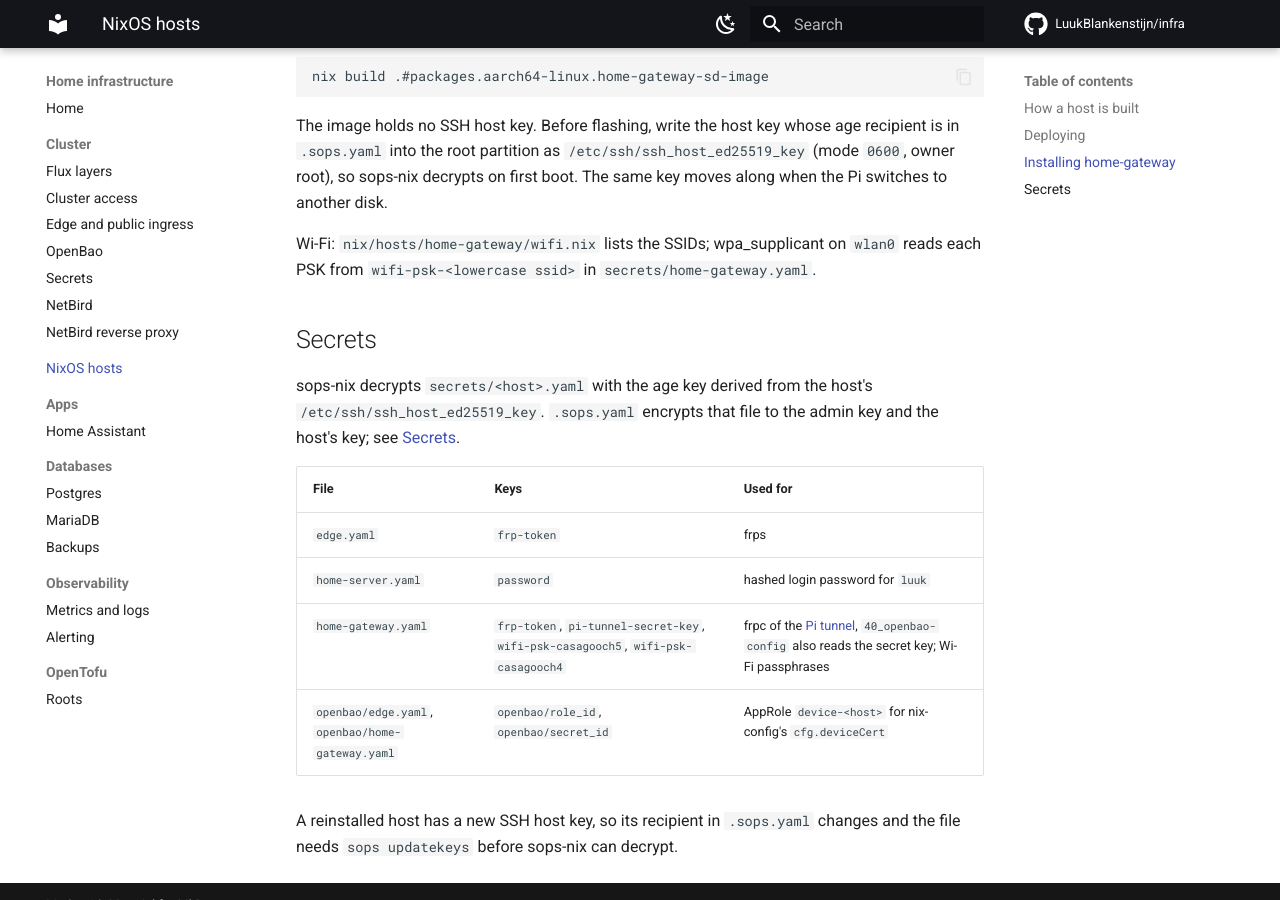
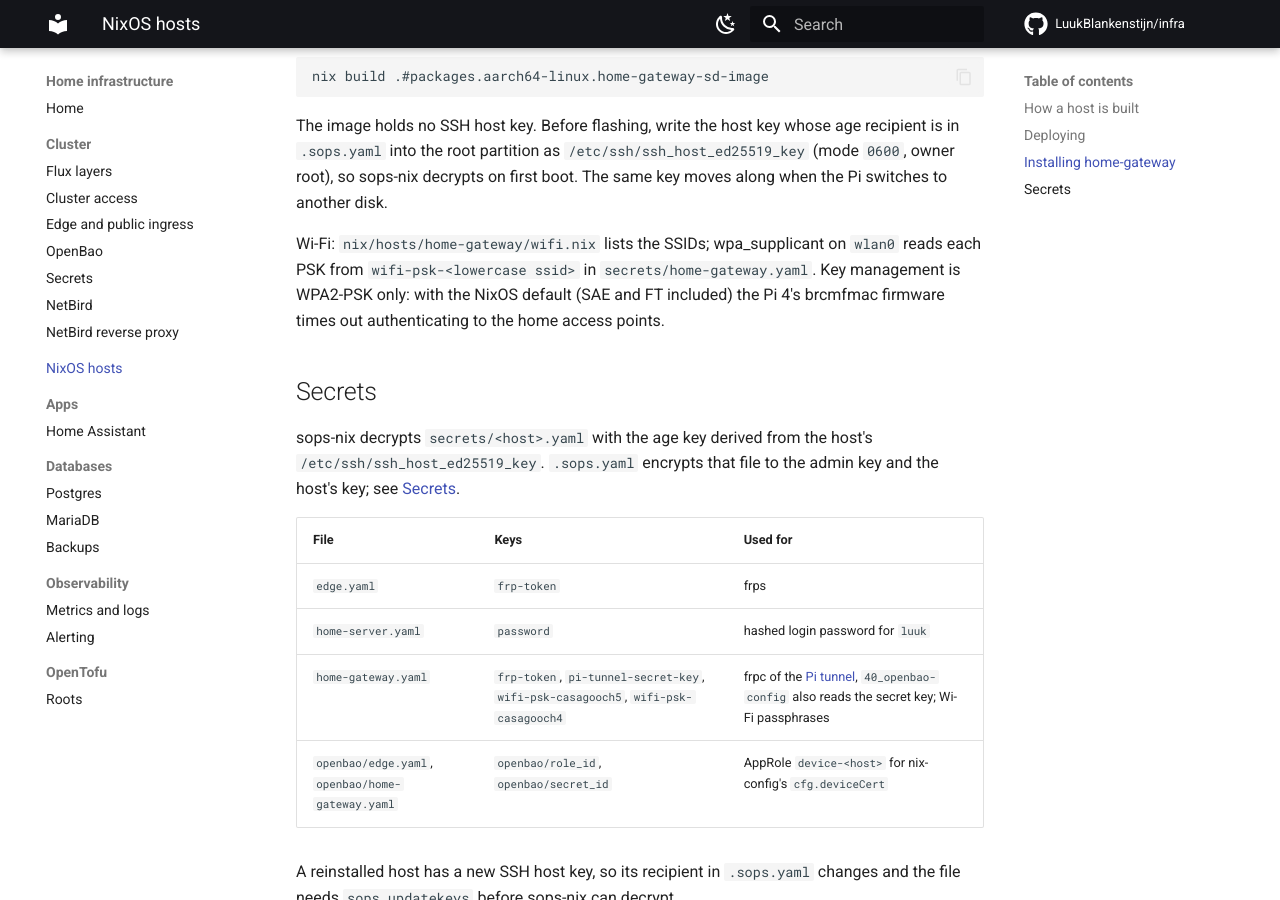
Before and after one commit to LuukBlankenstijn/infra, an MkDocs documentation site: the page built from docs/hosts.md, in a window 1280 px wide and 900 px high, scrolled down 1754 px. Built offline with MkDocs 1.6.1 and Material for MkDocs 9.7.7, drawn with Linux system fonts in a browser that asks for light colours; comment, search, counter and statistics services are not loaded.

Commit message:
fix(home-gateway): WPA2-PSK only, brcmfmac fails SAE auth

```diff
--- a/docs/hosts.md
+++ b/docs/hosts.md
@@ -74,7 +74,9 @@ on first boot. The same key moves along when the Pi switches to another disk.
 
 Wi-Fi: `nix/hosts/home-gateway/wifi.nix` lists the SSIDs; wpa_supplicant on
 `wlan0` reads each PSK from `wifi-psk-<lowercase ssid>` in
-`secrets/home-gateway.yaml`.
+`secrets/home-gateway.yaml`. Key management is WPA2-PSK only: with the NixOS
+default (SAE and FT included) the Pi 4's brcmfmac firmware times out
+authenticating to the home access points.
 
 ## Secrets
 
```
Also changed, not shown: 1 other file.
